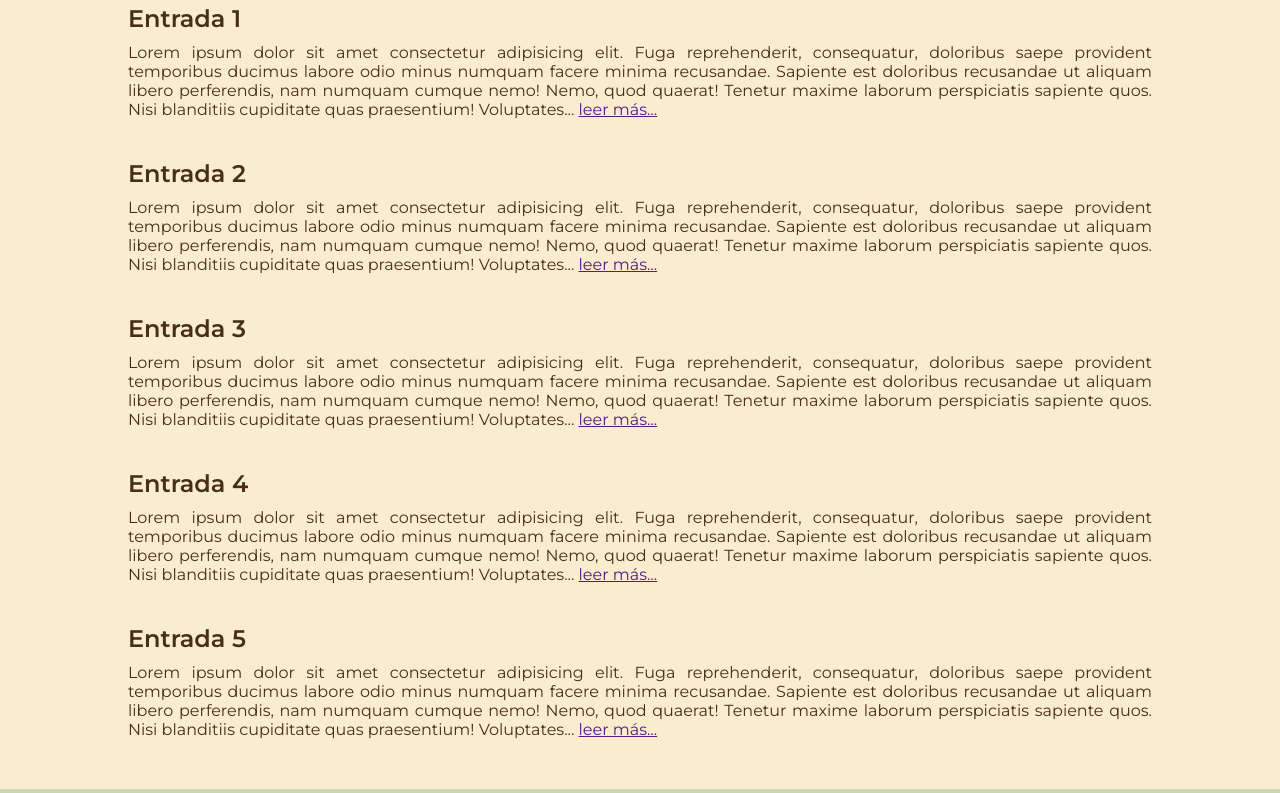
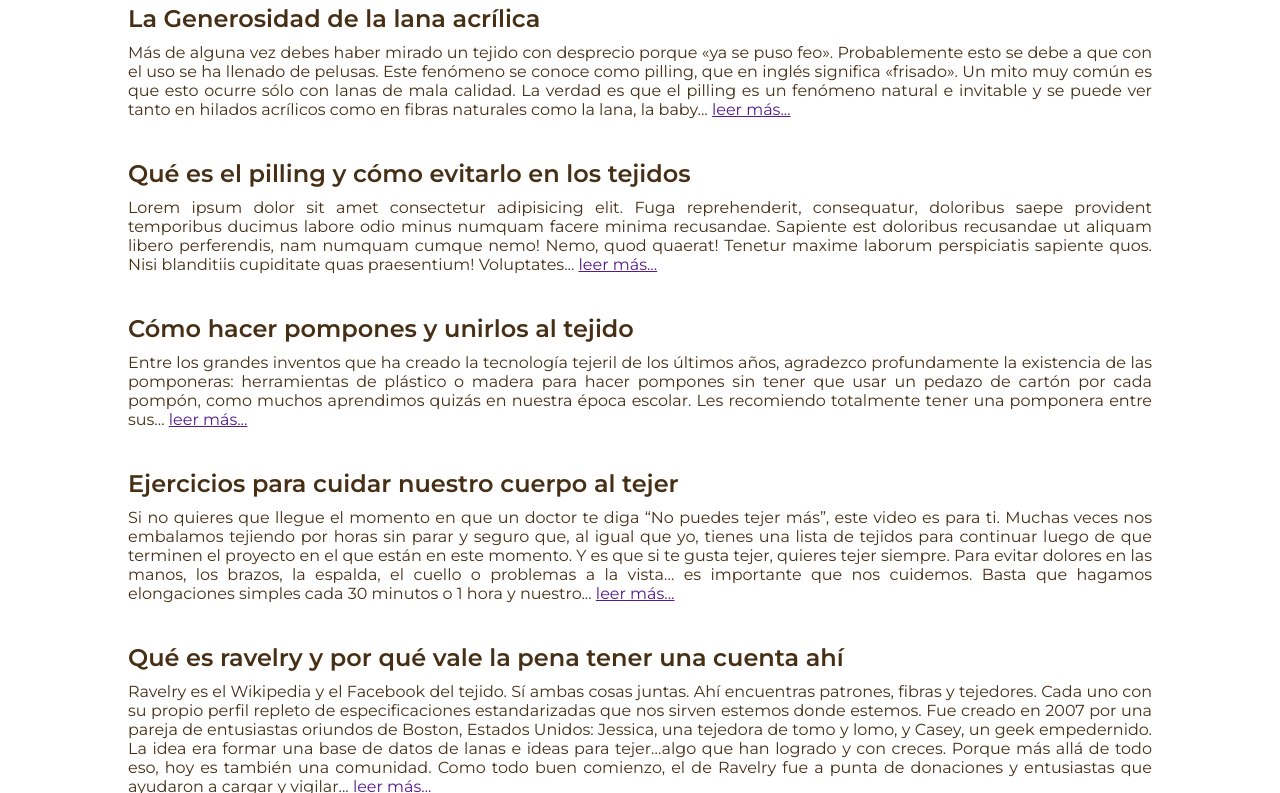
Before and after one commit to nicolasdnl/elBazarErrante, a website: page paginas/blog.html in a window 1280 px wide. Shown: the part 347-1140 px from the top of the page. Drawn offline with Linux system fonts and the light colour scheme.

Commit message:
reemplaze todo el texto simulado y el color de fondo

```diff
--- a/paginas/blog.html
+++ b/paginas/blog.html
@@ -42,28 +42,36 @@
       <section class="blog">
 
         <div class="entrada">
-            <h2 class="entrada__titulo">Entrada 1</h2>
-            <p>Lorem ipsum dolor sit amet consectetur adipisicing elit. Fuga reprehenderit, consequatur, doloribus saepe provident temporibus ducimus labore odio minus numquam facere minima recusandae. Sapiente est doloribus recusandae ut aliquam libero perferendis, nam numquam cumque nemo! Nemo, quod quaerat! Tenetur maxime laborum perspiciatis sapiente quos. Nisi blanditiis cupiditate quas praesentium! Voluptates... <a href="">leer más...</a></p>
+            <h2 class="entrada__titulo">La Generosidad de la lana acrílica</h2>
+            <p>Más de alguna vez debes haber mirado un tejido con desprecio porque «ya se puso feo». Probablemente esto se debe a que con el uso se ha llenado de pelusas.
+            Este fenómeno se conoce como pilling, que en inglés significa «frisado».
+            Un mito muy común es que esto ocurre sólo con lanas de mala calidad. La verdad es que el pilling es un fenómeno natural e invitable y se puede ver tanto en hilados acrílicos como en fibras naturales como la lana, la baby... <a href="">leer más...</a></p>
         </div>
 
         <div class="entrada">
-            <h2  class="entrada__titulo">Entrada 2</h2>
+            <h2  class="entrada__titulo">Qué es el pilling y cómo evitarlo en los tejidos</h2>
             <p>Lorem ipsum dolor sit amet consectetur adipisicing elit. Fuga reprehenderit, consequatur, doloribus saepe provident temporibus ducimus labore odio minus numquam facere minima recusandae. Sapiente est doloribus recusandae ut aliquam libero perferendis, nam numquam cumque nemo! Nemo, quod quaerat! Tenetur maxime laborum perspiciatis sapiente quos. Nisi blanditiis cupiditate quas praesentium! Voluptates... <a href="">leer más...</a></p>
         </div>
 
         <p><div class="entrada">
-          <h2  class="entrada__titulo">Entrada 3</h2>
-          <p>Lorem ipsum dolor sit amet consectetur adipisicing elit. Fuga reprehenderit, consequatur, doloribus saepe provident temporibus ducimus labore odio minus numquam facere minima recusandae. Sapiente est doloribus recusandae ut aliquam libero perferendis, nam numquam cumque nemo! Nemo, quod quaerat! Tenetur maxime laborum perspiciatis sapiente quos. Nisi blanditiis cupiditate quas praesentium! Voluptates... <a href="">leer más...</a></p>
+          <h2  class="entrada__titulo">Cómo hacer pompones y unirlos al tejido</h2>
+          <p>Entre los grandes inventos que ha creado la tecnología tejeril de los últimos años, agradezco profundamente la existencia de las pomponeras: herramientas de plástico o madera para hacer pompones sin tener que usar un pedazo de cartón por cada pompón, como muchos aprendimos quizás en nuestra época escolar.
+          Les recomiendo totalmente tener una pomponera entre sus... <a href="">leer más...</a></p>
         </div></p>
 
         <p><div class="entrada">
-        <h2  class="entrada__titulo">Entrada 4</h2>
-        <p>Lorem ipsum dolor sit amet consectetur adipisicing elit. Fuga reprehenderit, consequatur, doloribus saepe provident temporibus ducimus labore odio minus numquam facere minima recusandae. Sapiente est doloribus recusandae ut aliquam libero perferendis, nam numquam cumque nemo! Nemo, quod quaerat! Tenetur maxime laborum perspiciatis sapiente quos. Nisi blanditiis cupiditate quas praesentium! Voluptates... <a href="">leer más...</a></p>
+        <h2  class="entrada__titulo">Ejercicios para cuidar nuestro cuerpo al tejer</h2>
+        <p>Si no quieres que llegue el momento en que un doctor te diga “No puedes tejer más”, este video es para ti.
+        Muchas veces nos embalamos tejiendo por horas sin parar y seguro que, al igual que yo, tienes una lista de tejidos para continuar luego de que terminen el proyecto en el que están en este momento. Y es que si te gusta tejer, quieres tejer siempre.
+        Para evitar dolores en las manos, los brazos, la espalda, el cuello o problemas a la vista… es importante que nos cuidemos.
+        Basta que hagamos elongaciones simples cada 30 minutos o 1 hora y nuestro... <a href="">leer más...</a></p>
         </div></p>
 
         <p><div class="entrada">
-        <h2  class="entrada__titulo">Entrada 5</h2>
-        <p>Lorem ipsum dolor sit amet consectetur adipisicing elit. Fuga reprehenderit, consequatur, doloribus saepe provident temporibus ducimus labore odio minus numquam facere minima recusandae. Sapiente est doloribus recusandae ut aliquam libero perferendis, nam numquam cumque nemo! Nemo, quod quaerat! Tenetur maxime laborum perspiciatis sapiente quos. Nisi blanditiis cupiditate quas praesentium! Voluptates... <a href="">leer más...</a></p>
+        <h2  class="entrada__titulo">Qué es ravelry y por qué vale la pena tener una cuenta ahí</h2>
+        <p>Ravelry es el Wikipedia y el Facebook del tejido. Sí ambas cosas juntas. Ahí encuentras patrones, fibras y tejedores. Cada uno con su propio perfil repleto de especificaciones estandarizadas que nos sirven estemos donde estemos.
+        Fue creado en 2007 por una pareja de entusiastas oriundos de Boston, Estados Unidos: Jessica, una tejedora de tomo y lomo, y Casey, un geek empedernido. La idea era formar una base de datos de lanas e ideas para tejer…algo que han logrado y con creces. Porque más allá de todo eso, hoy es también una comunidad.
+        Como todo buen comienzo, el de Ravelry fue a punta de donaciones y entusiastas que ayudaron a cargar y vigilar... <a href="">leer más...</a></p>
         </div></p>
 
       </section>
--- a/scss/_general.scss
+++ b/scss/_general.scss
@@ -118,7 +118,7 @@
 }
 
 .animacionAmpliar{
-    animation-duration: 1.5s;
+    animation-duration: 2s;
     animation-name: ampliar;
     animation-iteration-count: infinite;
 }
@@ -128,7 +128,7 @@
         transform: scale(1,1);
     }
     50%{
-        transform: scale(1.5,1.5);
+        transform: scale(1.1,1.1);
     }
     100%{
         transform: scale(1,1);
--- a/scss/_index.scss
+++ b/scss/_index.scss
@@ -17,6 +17,7 @@
     margin-top: 50px;
     margin-bottom: 20px;
     width: 90%;
+    border-radius: 10px;
 }
 
 .princial__titulo{
--- a/scss/_pedidos.scss
+++ b/scss/_pedidos.scss
@@ -56,7 +56,7 @@ form{
     width: 90%;
     border-radius: 5px;
     padding: 5px;
-    background-color: azure;
+    background-color: white;
     border-color: #472F16;
 }
 
--- a/scss/_productos.scss
+++ b/scss/_productos.scss
@@ -4,7 +4,8 @@
     display: flex;
     flex-direction: column;
     width: 60%;
-    background-color: #FAEDCD;
+    // background-color: #FAEDCD;
+    background-color: white;
     margin-top: 1px;
 }
 
@@ -17,6 +18,7 @@
 .princial__titulo__productos{
     margin-top: 18px;
     margin-bottom: 20px;
+    background: none;
 }
 
 .productos{
@@ -52,6 +54,7 @@
     width: auto;
     height: auto;
     width: 100%;
+    border-radius: 8px;;
     @include imagenProducto(100px, 300px)
 }
 
--- a/scss/_variablesMapas.scss
+++ b/scss/_variablesMapas.scss
@@ -1,6 +1,7 @@
 // VARIABLES
 
-$colorFondo: #FAEDCD;
+// $colorFondo: #FAEDCD;
+$colorFondo: white;
 $colorPrincipal: #D4A373;
 $colorSecundario: #CCD5AE;
 
```
Also changed, not shown: index.html (+2 -1 lines), paginas/nosotros.html (+4 -3 lines), paginas/productos.html (+3 -3 lines), css/estilos_sass_compilado.css.
